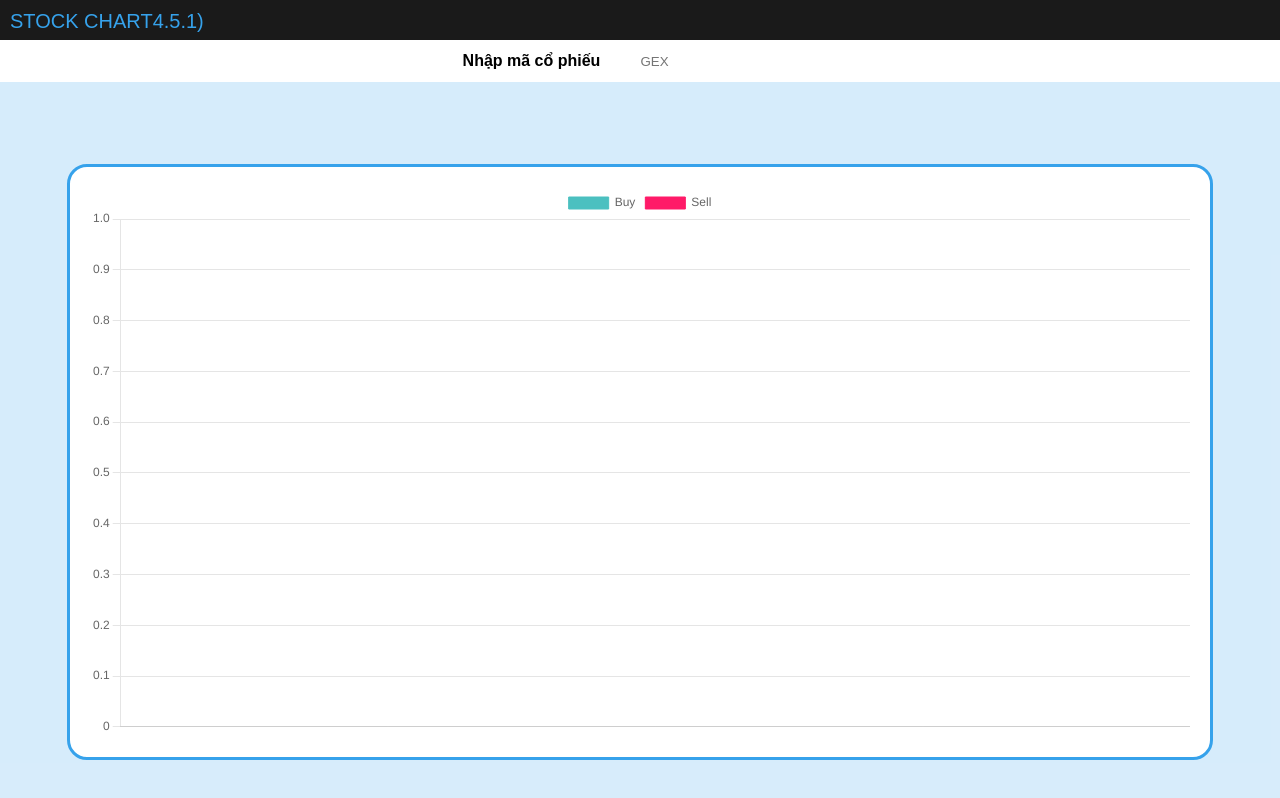
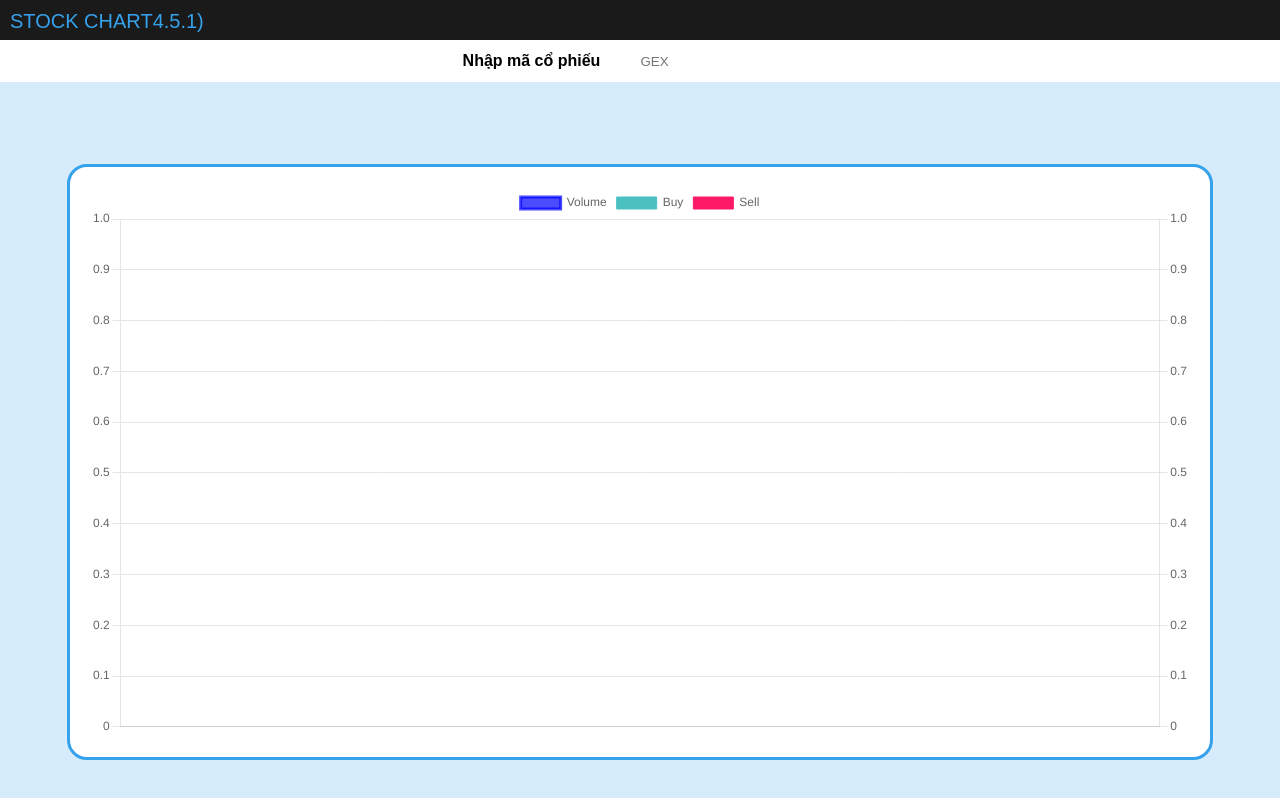
Before and after one commit to 13520505/stockBuyUI, a plain HTML site: page index.html in a window 1280 px wide. Drawn offline with nearby package versions, Linux system fonts and the light colour scheme.

Commit message:
add volume data

```diff
--- a/index.html
+++ b/index.html
@@ -81,6 +81,7 @@
         const labelList = [];
         const buyList = [];
         const sellList = [];
+        const volumeList = [];
         // setup
         const data = {
             labels: labelList,
@@ -91,14 +92,29 @@
                 // data: [1075900, 647300, 284500, 200000, 3013100, 1191700, 0, 593300, 2159100, 4025000, 2111300, 0, 814400, 4734100, 0],
                 backgroundColor: 'rgba(75, 192, 192, 1)',
                 borderColor: 'rgba(75, 192, 192, 1)',
-                borderWidth: 1
+                borderWidth: 1,
+                yAxisID: 'y',
+                order: 1
             }, {
                 label: 'Sell',
                 data: sellList,
                 // data: [956100,1802300,167500,2811400,603000,1214900,176000,952500,2135600,3275500,1218300,1045100,0,0,4080000],
                 backgroundColor: 'rgba(255, 26, 104, 1)',
                 borderColor: 'rgba(255, 26, 104, 1)',
-                borderWidth: 1
+                borderWidth: 1,
+                yAxisID: 'y',
+                order: 1
+            }, {
+                label: 'Volume',
+                data: volumeList,
+                // data: [956100,1802300,167500,2811400,603000,1214900,176000,952500,2135600,3275500,1218300,1045100,0,0,4080000],
+                backgroundColor: 'rgba(0, 0, 255, 0.7)',
+                borderColor: 'rgba(0, 0, 255, 0.7)',
+                type: 'line',
+                borderWidth: 3,
+                pointRadius: 3,
+                yAxisID: 'y1',
+                order: 0
             }]
         };
 
@@ -108,9 +124,26 @@
                 data,
                 options: {
                     scales: {
+                        // y: {
+                        //     beginAtZero: true
+                        // }
                         y: {
+                            type: 'linear',
+                            display: true,
+                            position: 'left',
                             beginAtZero: true
-                    }
+                        },
+                        y1: {
+                            type: 'linear',
+                            display: true,
+                            position: 'right',
+                            beginAtZero: true,
+
+                            // grid line settings
+                            grid: {
+                                drawOnChartArea: false, // only want the grid lines for one axis to show up
+                            },
+                        },
                 }
             }
         };
@@ -130,12 +163,16 @@
         function updateValue(e) {
             const symbol = input.value
             if (symbol.length === 3 && symbol !== lastSymbol) {
-                fetch('http://103.82.37.213:8080/v1/order?codes=' + symbol)
-                    .then(response => response.json())
-                    .then(datas => {
+                Promise.all([
+                    fetch('http://103.82.37.213:8080/v1/order?codes=' + symbol).then(response => response.json()),
+                    fetch('http://103.82.37.213:8080/v1/ts?code=' + symbol).then(response => response.json())
+                ]).then(([datas, volumes]) => {
+                    console.log(datas)
+                    console.log(volumes)
                     labelList.length = 0;
                     buyList.length = 0;
                     sellList.length = 0;
+                    volumeList.length = 0;
                     // Assign the fetched data to a variable
                     // Do something with the data
                     //console.log(dataJson);
@@ -170,14 +207,71 @@
                             sellList.push(result[grpData].match_qtt)
                         }
                     }
+                    let j = 0;
+                    for (const lb of labelList){
+                        console.info(lb);
+                        console.log(volumes.data.data[j].date_time);
+                        if (lb === formatDate(volumes.data.data[j].date_time)){
+                            volumeList.push(volumes.data.data[j++].volume);
+                        }else{
+                            volumeList.push("N/A");
+                        }
+                    }
+                    console.info("Volist", volumeList);
                     graphData = { Label: labelList, Buy: buyList, Sell: sellList }
                     myChart.update()
-
-                    })
-                    .catch(error => {
+                }).catch(error => {
                         // Handle any errors
                         console.error(error);
-                    });
+                })
+                // fetch('http://103.82.37.213:8080/v1/order?codes=' + symbol)
+                //     .then(response => response.json())
+                //     .then(datas => {
+                //         labelList.length = 0;
+                //         buyList.length = 0;
+                //         sellList.length = 0;
+                //         // Assign the fetched data to a variable
+                //         // Do something with the data
+                //         //console.log(dataJson);
+                //         const groupedData = new Map();
+                //         datas.data.forEach(item => {
+                //             groupedData.set(`${item.date_time}-@-buy`, 0);
+                //             groupedData.set(`${item.date_time}-@-sell`, 0);
+                //         })
+                //         datas.data.forEach(item => {
+                //             const key = `${item.date_time}-@-${item.type}`;
+                //             if (groupedData.has(key)) {
+                //                 groupedData.set(key, groupedData.get(key) + item.match_qtt);
+                //             } else {
+                //                 //groupedData.set(key, item.match_qtt);
+                //             }
+                //         });
+                //         const result = Array.from(groupedData, ([key, value]) => {
+                //             const [date, type] = key.split('-@-');
+                //             return { date_time: date, type, match_qtt: value };
+                //         });
+                //         console.log(result)
+                //         // Print the groupedData
+
+                //         for (const grpData in result) {
+                //             //console.log(grpData)
+                //             //console.log(result[grpData].match_qtt)
+                //             if (result[grpData].type === 'buy') {
+                //                 buyList.push(result[grpData].match_qtt)
+                //                 const dateString = formatDate(result[grpData].date_time);
+                //                 labelList.push(dateString)
+                //             } else if (result[grpData].type === 'sell') {
+                //                 sellList.push(result[grpData].match_qtt)
+                //             }
+                //         }
+                //         graphData = { Label: labelList, Buy: buyList, Sell: sellList }
+                //         myChart.update()
+
+                //     })
+                //     .catch(error => {
+                //         // Handle any errors
+                //         console.error(error);
+                //     });
             }
         }
 
```
Lines whose indentation alone changed are shown as unchanged.
